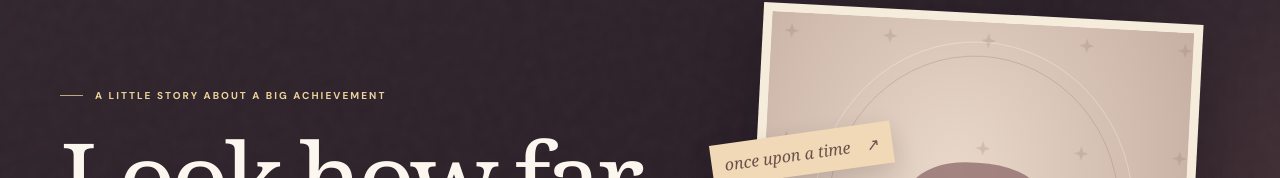
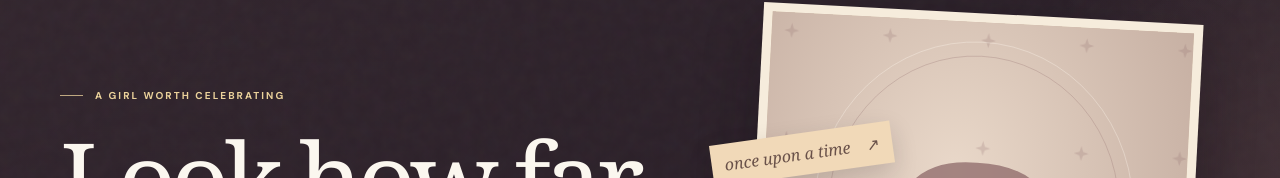
Before and after one commit to trybutter69/Mon-s-Grad, a plain HTML site: page index.html in a window 1280 px wide. Shown: the part 153-331 px from the top of the page. Drawn offline with Linux system fonts and the light colour scheme; a web font is replaced by a local one.

Commit message:
Make opening page introduction say a girl worth celebrating

```diff
--- a/index.html
+++ b/index.html
@@ -33,7 +33,7 @@
       <div class="hero-stars" aria-hidden="true"><span>✧</span><span>✴</span><span>✧</span></div>
       <div class="container hero-grid">
         <div class="hero-copy reveal">
-          <p class="eyebrow light"><span class="eyebrow-line"></span> A little story about a big achievement</p>
+          <p class="eyebrow light"><span class="eyebrow-line"></span> A girl worth celebrating</p>
           <h1 id="hero-title">Look how far<br />you've <em>come.</em></h1>
           <p class="hero-lede" data-copy="baby">Before the degree, before the cap and gown, there was this little girl — with a whole life of wonderful things still waiting for her.</p>
           <div class="hero-bottom"><span class="chapter-numeral">01 <span>/ 05</span></span><a class="scroll-link" href="#school">Turn the page <span aria-hidden="true">↓</span></a></div>
```
